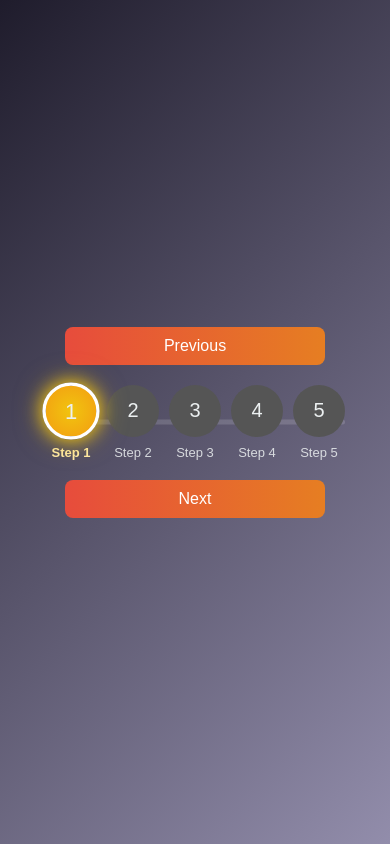
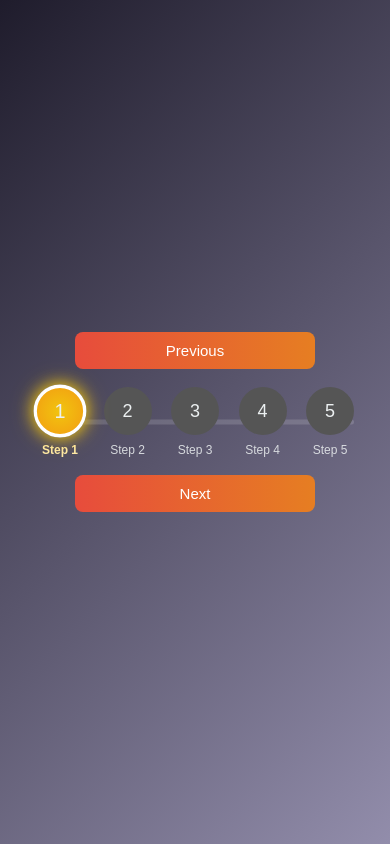
Before and after one commit to debug-node/My-Projects, a plain HTML site: page 20 Basic Project/6 Timeline Project/index.html in a window 390 px wide. Drawn offline with Linux system fonts and the light colour scheme.

Commit message:
Refine styles for mobile responsiveness in CSS

```diff
--- a/20 Basic Project/6 Timeline Project/style.css
+++ b/20 Basic Project/6 Timeline Project/style.css
@@ -169,67 +169,68 @@ body {
 .btn:focus {
     outline: none;
 }
-/* 📱 Mobile & Tablet devices (400px - 1000px) */
+/* 📱 Mobile devices between 300px and 1000px */
 @media (min-width: 300px) and (max-width: 1000px) {
 
     body {
-        padding: 20px;
+        padding: 16px;
     }
 
     .container {
         width: 100%;
     }
 
-    /* Controls stack nicely */
+    /* Controls responsive */
     .controls {
         flex-direction: column;
-        gap: 20px;
+        gap: 18px;
     }
 
-    /* Timeline width adjusts */
+    /* Timeline responsive width */
     .timeline-box {
         width: 100%;
-        max-width: 420px;
-        padding: 0 25px;
+        max-width: 380px;
+        padding: 0 20px;
     }
 
     .timeline,
     .timeline-box::before {
-        left: 25px;
-        right: 25px;
+        left: 20px;
+        right: 20px;
         height: 5px;
     }
 
-    /* Circles slightly smaller */
+    /* Circles smaller for mobile */
     .circle {
-        width: 52px;
-        height: 52px;
-        font-size: 20px;
+        width: 48px;
+        height: 48px;
+        font-size: 18px;
     }
 
-    /* Reduce glow on small screens */
+    /* Active circle glow controlled */
     .circle.active {
-        box-shadow: 0 0 15px #f1c40f, 0 0 25px rgba(241, 196, 15, 0.5);
+        box-shadow: 0 0 14px #f1c40f,
+                    0 0 22px rgba(241, 196, 15, 0.45);
     }
 
-    /* Progressive scaling controlled */
-    .circle.size-1 { transform: scale(1.03); }
-    .circle.size-2 { transform: scale(1.1); }
-    .circle.size-3 { transform: scale(1.18); }
-    .circle.size-4 { transform: scale(1.25); }
-    .circle.size-5 { transform: scale(1.3); }
+    /* Scale variants adjusted */
+    .circle.size-1 { transform: scale(1.02); }
+    .circle.size-2 { transform: scale(1.08); }
+    .circle.size-3 { transform: scale(1.15); }
+    .circle.size-4 { transform: scale(1.22); }
+    .circle.size-5 { transform: scale(1.28); }
 
-    /* Labels readable */
+    /* Labels */
     .step p {
-        font-size: 13px;
+        font-size: 12px;
         text-align: center;
     }
 
-    /* Buttons responsive */
+    /* Buttons full width */
     .btn {
         width: 100%;
-        max-width: 260px;
-        font-size: 16px;
-        padding: 10px 20px;
+        max-width: 240px;
+        font-size: 15px;
+        padding: 10px 18px;
     }
 }
```
